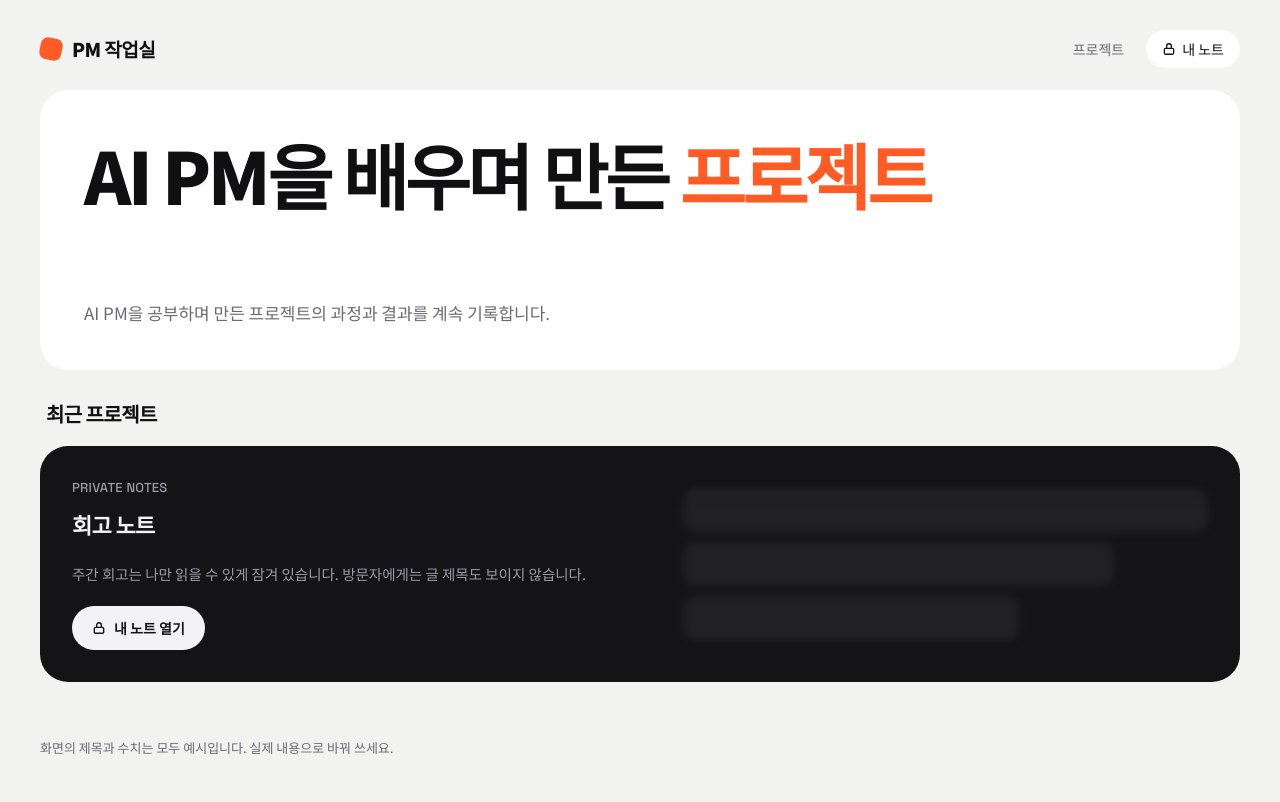
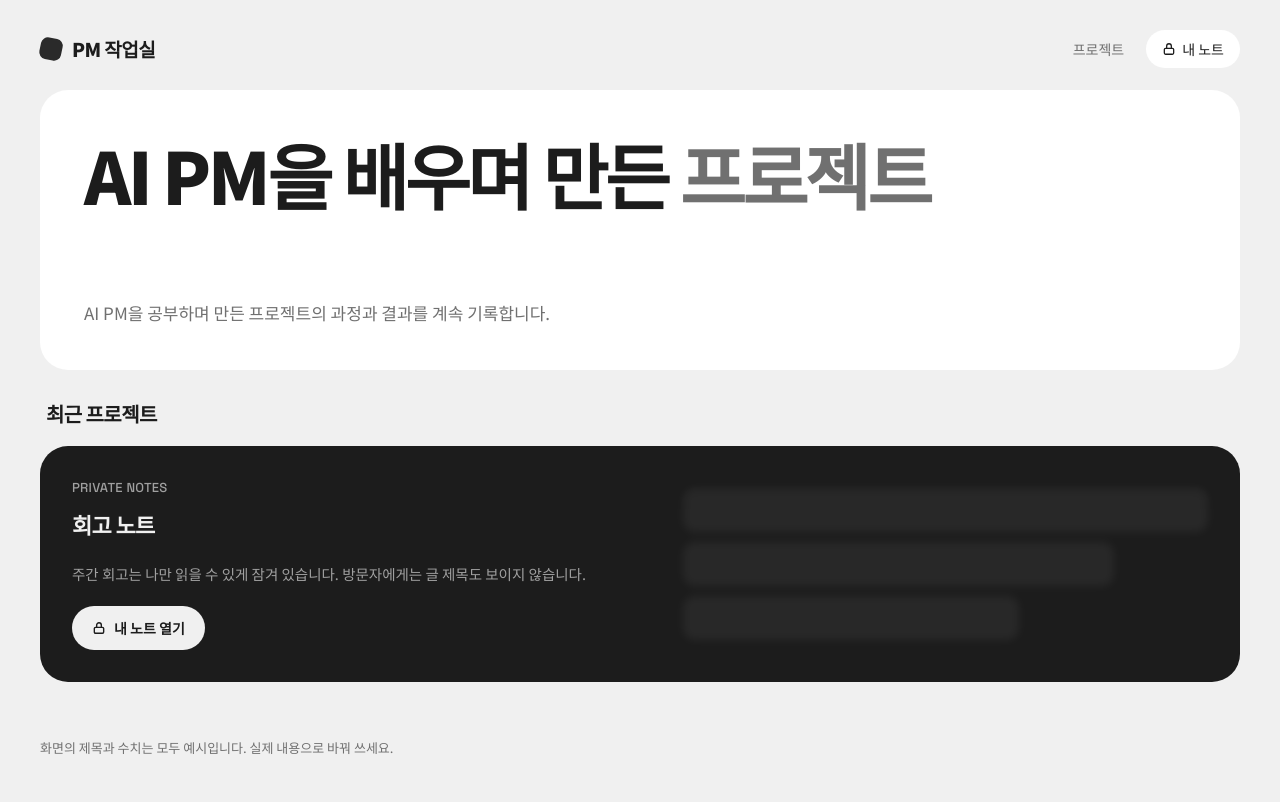
Before and after one commit to chlwhd0/myblog-test, a plain HTML site: page public/index.html in a window 1280 px wide. Drawn offline with Linux system fonts and the light colour scheme; no server answers.

Commit message:
사이트 전체 색을 차분한 모노톤으로 바꿨습니다
- 주황 강조색을 없애고 진한 회색 계열로 통일했습니다. 어두운 모드도 같은 무채색입니다.
- 오류 문구는 색 대신 굵기와 왼쪽 선으로 구분합니다.
- 첫 화면 주소에 캐시가 1시간 남던 문제를 고쳐 모든 주소에 캐시를 쓰지 않도록 했습니다.
- 의사결정 문서와 실패 로그를 갱신했습니다.

Co-Authored-By: Claude Sonnet 5.5 <noreply@anthropic.com>

```diff
--- a/public/index.html
+++ b/public/index.html
@@ -5,17 +5,17 @@
 <style>
 /* 레이아웃: 벤토 그리드. 큰 소개 타일 + 진행 링 / 프로젝트 타일 3개 / 역량 타일 + 잠긴 비공개 회고 타일. */
 :root{
-  --bg:#F2F2F0; --tile:#FFFFFF; --ink:#101012; --muted:#6A6B73; --line:#E3E3E0;
-  --hot:#FF5B24; --hot-ink:#FFFFFF; --dark:#141417; --dark-ink:#F3F3F5; --dark-muted:#9A9BA6;
+  --bg:#F0F0F0; --tile:#FFFFFF; --ink:#1C1C1C; --muted:#707070; --line:#E1E1E1;
+  --hot:#2A2A2A; --hot-ink:#FFFFFF; --dark:#1C1C1C; --dark-ink:#F0F0F0; --dark-muted:#A0A0A0;
   --font-body:"Noto Sans KR","Apple SD Gothic Neo","Malgun Gothic",sans-serif;
   --font-num:"Space Grotesk","Noto Sans KR",sans-serif;
 }
 @media (prefers-color-scheme: dark){:root:not([data-theme="light"]){
-  --bg:#0A0A0C; --tile:#16161A; --ink:#F3F3F5; --muted:#9A9BA6; --line:#26262C;
-  --dark:#1E1E24; color-scheme:dark}}
+  --bg:#101010; --tile:#1A1A1A; --ink:#EDEDED; --muted:#9C9C9C; --line:#2A2A2A;
+  --hot:#E8E8E8; --hot-ink:#111111; --dark:#262626; color-scheme:dark}}
 :root[data-theme="dark"]{
-  --bg:#0A0A0C; --tile:#16161A; --ink:#F3F3F5; --muted:#9A9BA6; --line:#26262C;
-  --dark:#1E1E24; color-scheme:dark}
+  --bg:#101010; --tile:#1A1A1A; --ink:#EDEDED; --muted:#9C9C9C; --line:#2A2A2A;
+  --hot:#E8E8E8; --hot-ink:#111111; --dark:#262626; color-scheme:dark}
 [hidden]{display:none!important}
 *{box-sizing:border-box}
 body{word-break:keep-all;overflow-wrap:break-word;background:var(--bg);color:var(--ink);font-family:var(--font-body);font-size:16px;line-height:1.6;
@@ -46,7 +46,7 @@ a.tile:hover{transform:translateY(-4px)}
 @keyframes pulse{50%{opacity:.35}}
 @media (prefers-reduced-motion:reduce){.status b{animation:none}}
 h1{font-weight:900;font-size:clamp(34px,5.6vw,72px);line-height:1.12;letter-spacing:-.05em;margin:0;text-wrap:balance}
-h1 em{font-style:normal;color:var(--hot)}
+h1 em{font-style:normal;color:var(--muted)}
 .intro p{margin:0;color:var(--muted);font-size:17px}
 
 /* 프로젝트 */
@@ -60,7 +60,7 @@ h1 em{font-style:normal;color:var(--hot)}
 .proj{grid-column:span 4;min-height:340px;justify-content:space-between;gap:32px}
 .proj.hot{background:var(--hot);color:var(--hot-ink)}
 .proj.hot .label,.proj.hot .tags span{color:inherit}
-.proj.hot .tags span{background:rgba(255,255,255,.22)}
+.proj.hot .tags span{background:color-mix(in srgb,var(--hot-ink) 18%,transparent)}
 .metric{font-family:var(--font-num);font-weight:700;font-size:clamp(52px,6vw,76px);line-height:1;letter-spacing:-.05em}
 .metric small{font-family:var(--font-body);font-size:14px;font-weight:500;letter-spacing:0;margin-left:6px;opacity:.7}
 .proj h2{font-size:21px;line-height:1.4;letter-spacing:-.03em;margin:10px 0 0;font-weight:700}
@@ -73,13 +73,13 @@ h1 em{font-style:normal;color:var(--hot)}
 .priv{grid-column:span 12;background:var(--dark);color:var(--dark-ink);display:grid;grid-template-columns:minmax(0,1fr) minmax(0,.9fr);gap:28px;align-items:center}
 .priv .label{color:var(--dark-muted)}
 .priv p{margin:0 0 20px;color:var(--dark-muted);font-size:14.5px}
-.openbtn{font:inherit;font-weight:700;font-size:14px;display:inline-flex;align-items:center;gap:8px;padding:11px 20px;border-radius:999px;border:0;background:var(--dark-ink);color:#141417;cursor:pointer}
+.openbtn{font:inherit;font-weight:700;font-size:14px;display:inline-flex;align-items:center;gap:8px;padding:11px 20px;border-radius:999px;border:0;background:var(--dark-ink);color:var(--dark);cursor:pointer}
 .openbtn:hover{opacity:.88}
-.msg{margin-top:14px;font-size:13px;color:var(--hot)}
+.msg{margin-top:14px;font-size:13px;color:var(--dark-muted)}
 .ghost{display:grid;gap:10px;filter:blur(4px);opacity:.55;user-select:none}
 .ghost div{height:44px;border-radius:12px;background:rgba(255,255,255,.1)}
 .ghost div:nth-child(2){width:82%}.ghost div:nth-child(3){width:64%}
-.padlock{position:absolute;right:28px;bottom:28px;width:48px;height:48px;border-radius:50%;background:var(--hot);color:#fff;display:grid;place-items:center}
+.padlock{position:absolute;right:28px;bottom:28px;width:48px;height:48px;border-radius:50%;background:var(--dark-ink);color:var(--dark);display:grid;place-items:center}
 
 footer{padding-block:0 40px;font-size:13px;color:var(--muted)}
 
--- a/public/style.css
+++ b/public/style.css
@@ -1,11 +1,11 @@
 [hidden]{display:none!important}
 :root{
-  --bg:#F2F2F0; --tile:#FFFFFF; --ink:#101012; --muted:#6A6B73; --line:#E3E3E0;
-  --hot:#FF5B24; --hot-ink:#FFFFFF; --danger:#C62828; --ok:#1B7F4B;
+  --bg:#F0F0F0; --tile:#FFFFFF; --ink:#1C1C1C; --muted:#707070; --line:#E1E1E1;
+  --hot:#2A2A2A; --hot-ink:#FFFFFF; --danger:#1C1C1C; --ok:#1C1C1C;
   --font-body:"Noto Sans KR","Apple SD Gothic Neo","Malgun Gothic",sans-serif;
 }
 @media (prefers-color-scheme: dark){:root:not([data-theme="light"]){
-  --bg:#0A0A0C; --tile:#16161A; --ink:#F3F3F5; --muted:#9A9BA6; --line:#26262C; --danger:#FF8A80; --ok:#6FD6A0; color-scheme:dark}}
+  --bg:#101010; --tile:#1A1A1A; --ink:#EDEDED; --muted:#9C9C9C; --line:#2A2A2A; --hot:#E8E8E8; --hot-ink:#111111; --danger:#EDEDED; --ok:#EDEDED; color-scheme:dark}}
 *{box-sizing:border-box}
 body{margin:0;background:var(--bg);color:var(--ink);font-family:var(--font-body);font-size:16px;line-height:1.6;word-break:keep-all;overflow-wrap:break-word;
   padding-left:max(16px,env(safe-area-inset-left,0px));padding-right:max(16px,env(safe-area-inset-right,0px))}
@@ -32,7 +32,7 @@ p.sub{margin:0 0 24px;color:var(--muted)}
 .btn.danger{background:transparent;color:var(--danger);padding-inline:12px}
 .btn:disabled{opacity:.5;cursor:default}
 .btn:hover:not(:disabled){opacity:.88}
-.err{margin-top:16px;color:var(--danger);font-size:14px}
+.err{margin-top:16px;color:var(--danger);font-size:14px;font-weight:500;border-left:3px solid var(--danger);padding-left:10px}
 .status{font-size:13px;color:var(--muted)}
 .empty{color:var(--muted);padding:12px 0}
 
@@ -57,7 +57,7 @@ p.sub{margin:0 0 24px;color:var(--muted)}
 
 /* 글 보기 */
 .article .meta{display:flex;gap:10px;align-items:center;flex-wrap:wrap;color:var(--muted);font-size:14px;margin-bottom:16px}
-.article .metric{font-weight:700;color:var(--hot);font-size:18px;margin:0 0 20px}
+.article .metric{font-weight:700;color:var(--ink);font-size:18px;margin:0 0 20px}
 .prose{white-space:pre-wrap;font-size:17px;line-height:1.85;margin:24px 0}
 .gallery{display:grid;gap:12px;margin:24px 0}
 .gallery img{display:block;width:100%;max-height:640px;object-fit:contain;border-radius:16px;background:var(--bg)}
@@ -107,7 +107,7 @@ footer.foot{padding-block:8px 48px;color:var(--muted);font-size:13px}
 .comment .tools{display:flex;gap:12px;margin-top:6px}
 .comment .tools button,.comment .del{font:inherit;font-size:12px;border:0;background:none;color:var(--muted);cursor:pointer;text-decoration:underline;padding:0}
 .comment .head .del{margin-left:auto}
-.mention{color:var(--hot);font-weight:700}
+.mention{color:var(--ink);font-weight:700;background:var(--bg);padding:0 .3em;border-radius:6px}
 .callme{font-size:11px;font-weight:700;padding:1px 8px;border-radius:999px;background:var(--hot);color:var(--hot-ink)}
 .removed{color:var(--muted);font-size:14px;font-style:italic}
 .mwrap{position:relative}
```
Also changed, not shown: public/notes.html (+4 -4 lines), firebase.json, 3 other files.
